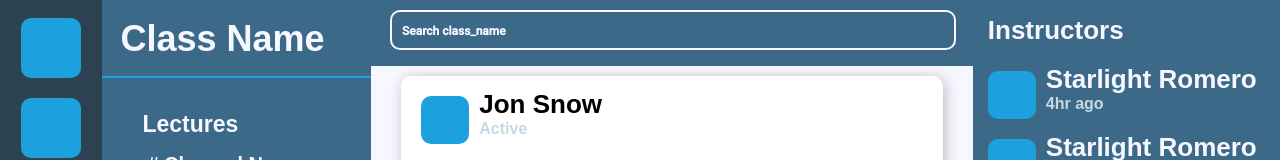
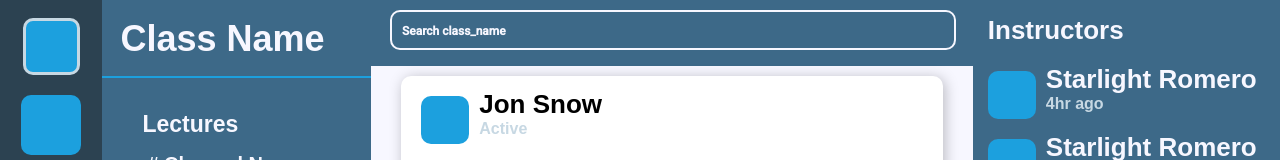
Before and after one commit to tsamantanis/hydra, a React (Create React App) app: page / in a window 1280 px wide. In both pictures the pointer is over the element 51 px from the left and 48 px from the top of the page. Shown: the top 160 px of the page. Built offline with nearby package versions, Linux system fonts and the light colour scheme; a web font is replaced by a local one.

Commit message:
Class selection micro-interaction

```diff
--- a/src/components/Main/Main.css
+++ b/src/components/Main/Main.css
@@ -31,6 +31,15 @@
     border-radius: 10px;
     height: 60px;
     width: 60px;
+}
+
+.Main .Nav .NavItem:hover {
+    cursor: pointer;
+    border: 3px solid var(--lightAccent);
+    border-radius: 10px;
+    height: 57px;
+    width: 57px;
+    transition: 0.3s ease;
 }
 
 /* Main Channels */
```
